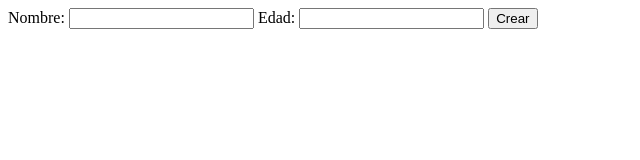
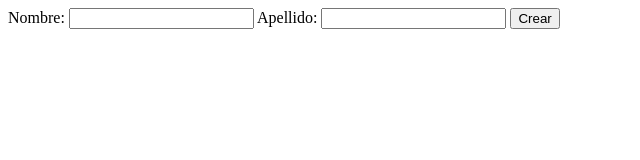
Before and after one commit to saa27viracocha/T1, a plain HTML site: page formulario.html in a window 1280 px wide. Shown: the whole page, without its empty margins (0-640 px from the left). Drawn offline with Linux system fonts and the light colour scheme.

Commit message:
formulario

```diff
--- a/formulario.html
+++ b/formulario.html
@@ -6,7 +6,7 @@
         <form id="crud-form">
             <label for="nombre">Nombre:</label>
             <input type="text" id = "nombre">
-            <label for="edad">Edad:</label>
+            <label for="apellido">Apellido:</label>
             <input type="number" id = "edad">
             <button type="button" onclick="crearRegistro()">Crear</button>
         </form>
```
